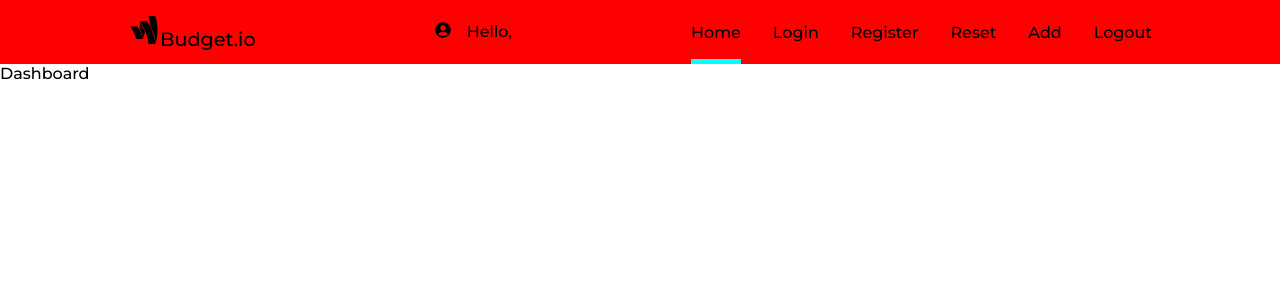
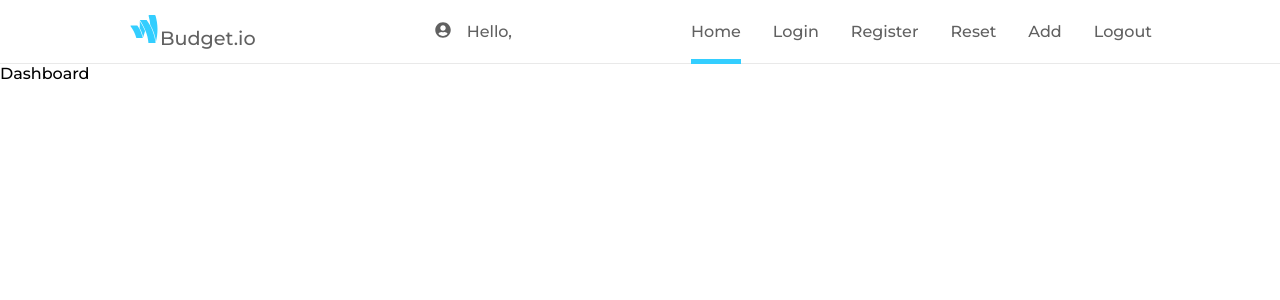
Before and after one commit to geezlothbrok/budget, a React (Create React App) app: page / in a window 1280 px wide. Shown: the top 300 px of the page. Built offline with nearby package versions, Linux system fonts and the light colour scheme.

Commit message:
added styling

```diff
--- a/src/components/navigation/NavBar.css
+++ b/src/components/navigation/NavBar.css
@@ -3,21 +3,22 @@ nav {
     place-items: center;
     width: 100vw;
     height: 4rem;
-    background: red;
+    background: #fff;
     position: sticky;
     top: 0;
     left: 0;
+    border-bottom: 1px solid rgba(146, 145, 145, 0.2);
 }
 
 .nav-container ul li a:hover {
     cursor: pointer;
-    color: aqua;
+    color: #33CEFF;
 }
 
 .nav-container ul li a.active::after {
     content: "";
     display: block;
-    background: aqua;
+    background: #33CEFF;
     height: 5px;
     width: 100%;
     position: absolute;
@@ -36,6 +37,7 @@ nav {
     display: flex;
     justify-content: space-between;
     align-items: center;
+    color: rgb(97, 97, 97);
 }
 
 .nav-container ul {
@@ -48,7 +50,7 @@ nav {
 
 .nav-container ul a {
     text-decoration: none;
-    color: black;
+    color:rgb(97, 97, 97);
     align-items: center;
     height: 100%;
     font-weight: 500;
@@ -62,6 +64,7 @@ nav {
 
 .logo-container .logo-image {
     font-size: 2rem;
+    color: #33CEFF;
 }
 
 .logo-container .logo-text {
@@ -116,12 +119,12 @@ nav {
     }
 
     .nav-container ul li a {
-        background: red;
+        background: #fff;
         height: 4rem;
         width: 100%;
         display: flex;
         align-items: center;
-        border-bottom: 1px solid black;
+        border: 1px solid rgba(146, 145, 145, 0.2);
         padding: 0 5rem 0 2.5rem;
     }
 
```
